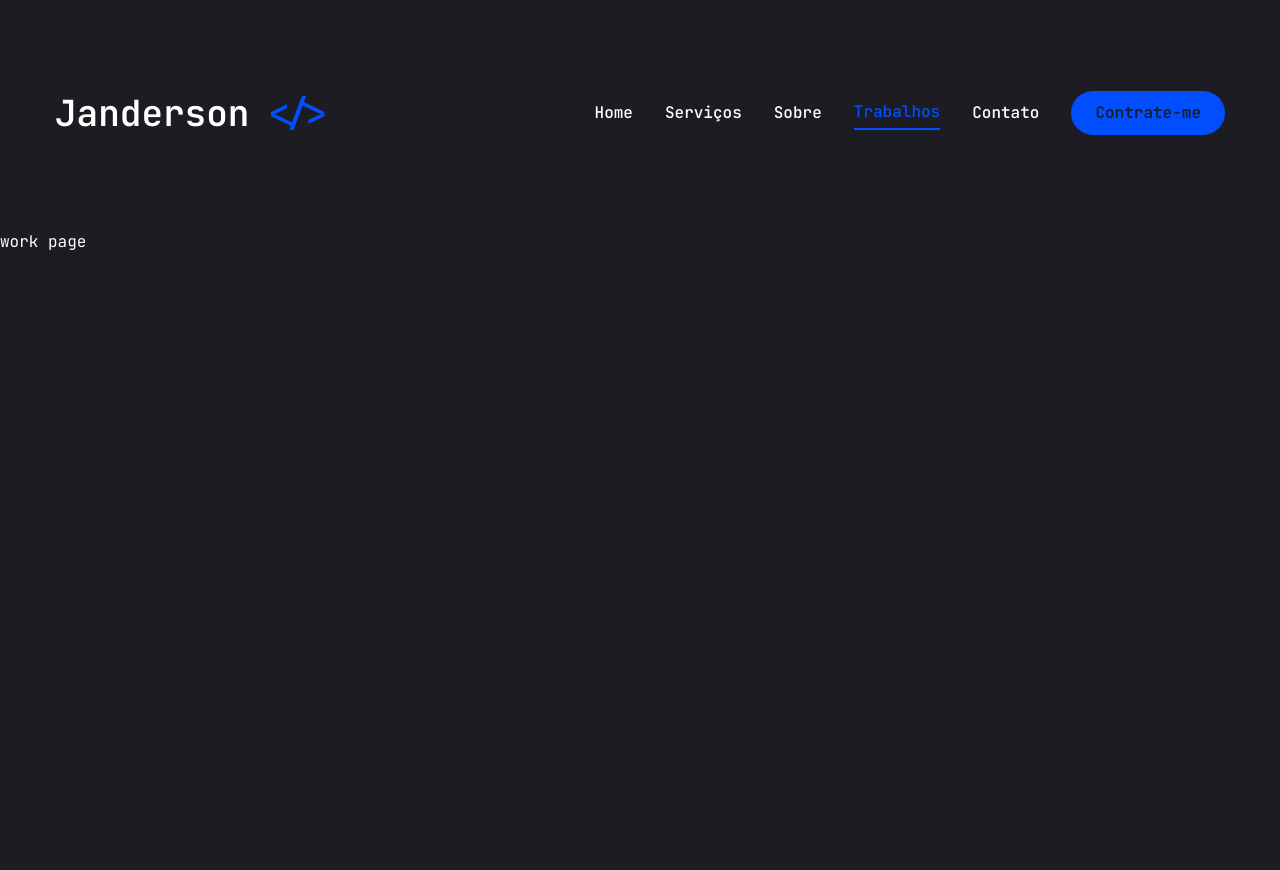
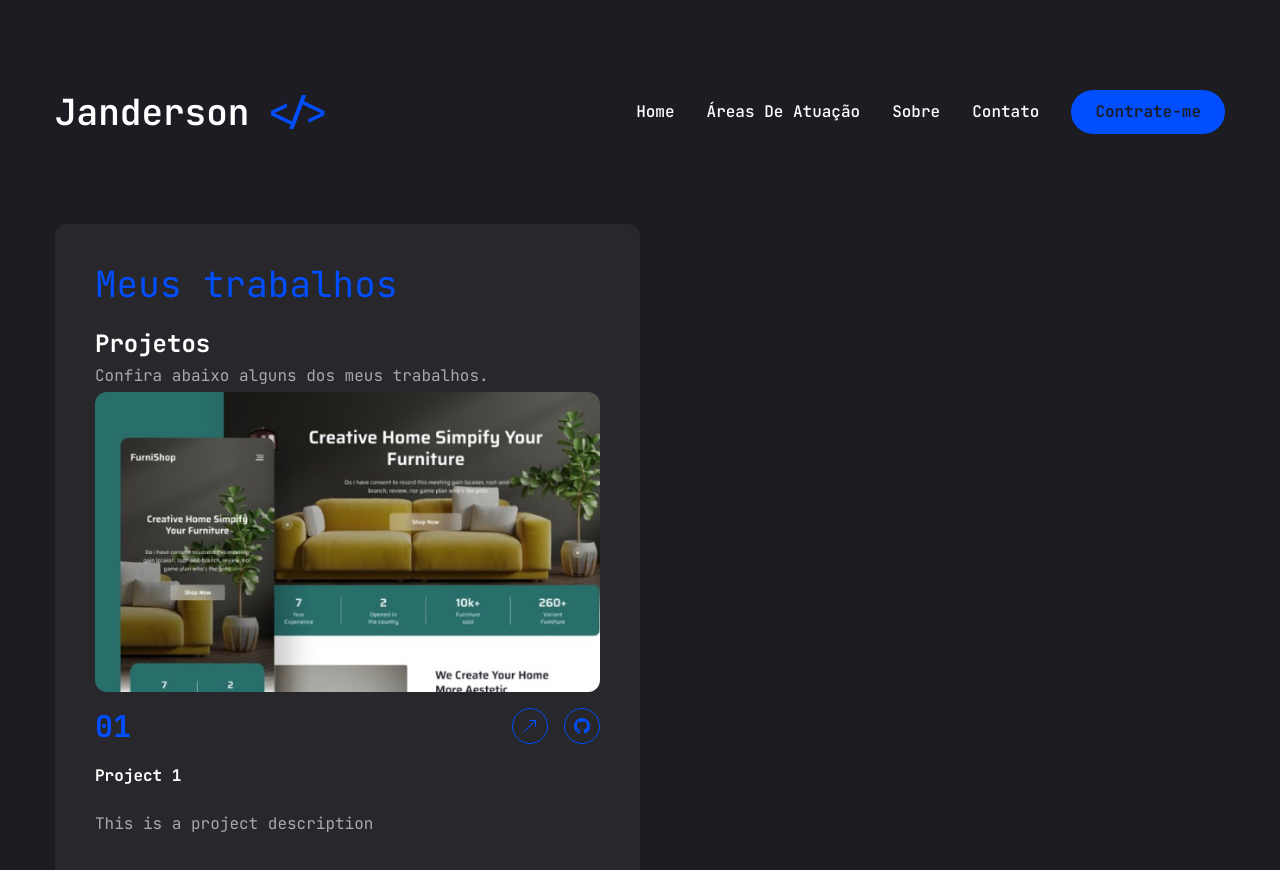
Before and after one commit to jandersonvb/janderson-portifolio, a Next.js app: page /work in a window 1280 px wide. Shown: the top 870 px of the page. Before the commit the page ends 800 px from the top, so only its background shows below. Built offline with nearby package versions, Linux system fonts and the light colour scheme.

Commit message:
feat: create page contact

```diff
--- a/app/contact/page.tsx
+++ b/app/contact/page.tsx
@@ -1,9 +1,86 @@
-import React from 'react';
+"use client"
 
-// import { Container } from './styles';
+import { useState } from "react"
+import { Button } from "@/components/ui/button"
+import { Input } from "@/components/ui/input"
+import { Textarea } from "@/components/ui/textarea"
+import { Select, SelectContent, SelectGroup, SelectItem, SelectLabel, SelectTrigger, SelectValue } from "@/components/ui/select"
+import { FaPhoneAlt, FaEnvelope, FaMapMarkedAlt } from "react-icons/fa"
+import { motion } from "framer-motion"
+import Link from "next/link"
+import Photo from "@/components/Photo"
+
+const infos = [
+  {
+    icon: <FaPhoneAlt />,
+    title: "Telefone",
+    description: "(35) 99810-2070",
+    path: "https://wa.me/5535998102070",
+
+
+  },
+  {
+    icon: <FaEnvelope />,
+    title: "Email",
+    description: "jandersonvb.dev@gmail.com",
+    path: "mailto:jandersonvb.dev@gmail.com",
+  },
+  {
+    icon: <FaMapMarkedAlt />,
+    title: "Endereço",
+    description: "Avenida padra lourenço da costa, 3415, Itajubá - MG",
+    path: "https://www.google.com/maps?q=Av.+Padre+Lourenço+da+Costa-Rodovia+Br-459,+3415,+Itajubá+-+MG",
+
+  }
+]
 
 const Contact: React.FC = () => {
-  return <div>contact page</div>
+
+
+  return (
+    <motion.section
+      initial={{ opacity: 0 }}
+      animate={{ opacity: 1, transition: { delay: 1, duration: 0.4, ease: "easeIn" } }}
+      className="py-6"
+    >
+      <div className="container mx-auto">
+        <div className="flex flex-col xl:flex-row gap-[30px]">
+          <div className="xl:h-[54%] order-2 xl:order-none">
+            <div className="flex flex-col gap-6 p-10 bg-[#27272c] rounded-xl">
+              <h2 className="text-4xl text-accent">Vamos trabalhar juntos?</h2>
+              <div className="grid grid-cols-1 gap-6">
+                <div>
+                  <h2 className="text-2xl font-bold">Informações de contato</h2>
+                  <p className="text-white/60">Entre em contato comigo através dos meios abaixo.</p>
+                  <div className="flex flex-col gap-4">
+                    {infos.map((item, index) => (
+                      <div key={index} className="flex gap-4 items-center">
+                        <Link href={item.path} className="w-9 h-9 border border-accent rounded-full flex justify-center items-center text-accent text-base hover:bg-accent hover:text-primary hover:transition-all duration-500" target='_blank'>
+                          {item.icon}
+                        </Link>
+                        <div>
+                          <h3 className="font-bold text-accent">{item.title}</h3>
+                          <p>{item.description}</p>
+                        </div>
+                      </div>
+                    ))}
+                  </div>
+                  <div className="mt-4">
+
+                  </div>
+                </div>
+              </div>
+            </div>
+          </div>
+          <div className="flex-1 flex items-center xl:justify-end order-1 xl:order-none mb-8 xl:mb-0">
+            <div className="order-1 xl:order-none mb-8 xl:mb-0">
+              <Photo />
+            </div>
+          </div>
+        </div>
+      </div>
+    </motion.section>
+  )
 }
 
-export default Contact;
+export default Contact
--- a/app/page.tsx
+++ b/app/page.tsx
@@ -25,7 +25,7 @@ function downloadCV() {
 const Home: React.FC = () => {
   return (
     <section className="h-full">
-      <div className="container mx-auto h-full">
+      <div className="container mx-auto ">
         <div className="flex flex-col xl:flex-row items-center justify-between">
           <div className="text-center xl:text-left order-2 xl:order-none">
             <span className="text-xl">Software Developer</span>
--- a/app/work/page.tsx
+++ b/app/work/page.tsx
@@ -1,9 +1,117 @@
-import React from 'react';
+"use client";
 
-// import { Container } from './styles';
+import { motion } from "framer-motion";
+import React, { useState } from "react";
+import { Swiper, SwiperSlide } from 'swiper/react';
+import 'swiper/css';
+import { BsArrowUpRight, BsGithub } from "react-icons/bs";
+import { Tooltip, TooltipContent, TooltipProvider, TooltipTrigger } from "@/components/ui/tooltip";
+import Link from "next/link";
+import Image from "next/image";
+
+const projects = [
+  {
+    num: '01',
+    category: 'front-end',
+    title: 'Project 1',
+    description: 'This is a project description',
+    stack: [{ name: "Html 5" }, { name: "Css 3" }, { name: "Javascript" }, { name: "React" }],
+    image: "/assets/work/thumb1.png",
+    live: "https://live-project1.com",
+    github: "https://github.com/user/project1"
+  },
+  {
+    num: '02',
+    category: 'back-end',
+    title: 'Project 2',
+    description: 'This is a project description',
+    stack: [{ name: "Html 5" }, { name: "Css 3" }, { name: "Javascript" }, { name: "React" }],
+    image: "/assets/work/thumb2.png",
+    live: "https://live-project2.com",
+    github: "https://github.com/user/project2"
+  },
+  {
+    num: '03',
+    category: 'full-stack',
+    title: 'Project 3',
+    description: 'This is a project description',
+    stack: [{ name: "Html 5" }, { name: "Css 3" }, { name: "Javascript" }, { name: "React" }],
+    image: "/assets/work/thumb3.png",
+    live: "https://live-project3.com",
+    github: "https://github.com/user/project3"
+  },
+];
 
 const Work: React.FC = () => {
-  return <div>work page</div>;
+  const [project, setProject] = useState(projects[0]);
+
+  return (
+    <motion.section
+      initial={{ opacity: 0 }}
+      animate={{ opacity: 1, transition: { delay: 1, duration: 0.4, ease: "easeIn" } }}
+      className="h-full flex flex-col justify-center py-12 xl:py-0"
+    >
+      <div className="container mx-auto">
+        <div className="flex flex-col xl:flex-row gap-[30px]">
+          <div className="w-full xl:w-[50%] xl:h-[460px] flex flex-col">
+            <div className="flex flex-col gap-6 p-10 bg-[#27272c] rounded-xl">
+              <h2 className="text-4xl text-accent">Meus trabalhos</h2>
+              <div className="grid grid-cols-1 gap-6">
+                <div>
+                  <h2 className="text-2xl font-bold">Projetos</h2>
+                  <p className="text-white/60">Confira abaixo alguns dos meus trabalhos.</p>
+                  <Swiper
+                    slidesPerView={1}
+                    navigation
+                    pagination={{ clickable: true }}
+                    onSlideChange={(swiper) => setProject(projects[swiper.activeIndex])}
+                  >
+                    {projects.map((project, index) => (
+                      <SwiperSlide key={index}>
+                        <div className="flex flex-col gap-4">
+                          <div className="relative w-full h-[300px]">
+                            <Image
+                              src={project.image}
+                              fill
+                              className="rounded-xl object-cover"
+                              alt={project.title}
+                            />
+                          </div>
+                          <div className="flex justify-between items-center">
+                            <div className="text-3xl font-bold text-accent">{project.num}</div>
+                            <div className="flex gap-4">
+                              <Link href={project.live} className="w-9 h-9 border border-accent rounded-full flex justify-center items-center text-accent text-base hover:bg-accent hover:text-primary hover:transition-all duration-500" target='_blank'>
+                                <BsArrowUpRight />
+                              </Link>
+                              <Link href={project.github} className="w-9 h-9 border border-accent rounded-full flex justify-center items-center text-accent text-base hover:bg-accent hover:text-primary hover:transition-all duration-500" target='_blank'>
+                                <BsGithub />
+                              </Link>
+                            </div>
+                          </div>
+                          <h3 className="text-2 xl font-bold text-white">{project.title}</h3>
+                          <p className="text-white/60">{project.description}</p>
+                          <div className="flex gap-4">
+
+
+                          </div>
+                        </div>
+                      </SwiperSlide>
+                    ))}
+                  </Swiper>
+                </div>
+              </div>
+            </div>
+          </div>
+          <div className="flex-1 flex items-center xl:justify-end order-1 xl:order-none mb-8 xl:mb-0">
+            <div className="order-1 xl:order-none mb-8 xl:mb-0">
+              <div className="relative w-full h-[400px]">
+                <Image src={project.image} layout="fill" objectFit="cover" className="rounded-xl" alt={""} />
+              </div>
+            </div>
+          </div>
+        </div>
+      </div>
+    </motion.section>
+  )
 }
-
 export default Work;
--- a/components/Header.tsx
+++ b/components/Header.tsx
@@ -1,8 +1,7 @@
 import Link from "next/link";
+import MobileNav from "./MobileNav";
 import Nav from "./Nav";
 import { Button } from "./ui/button";
-import Image from "next/image";
-import MobileNav from "./MobileNav";
 
 const Header: React.FC = () => {
   return (
@@ -20,11 +19,15 @@ const Header: React.FC = () => {
         {/* Desktop nav  */}
         <div className="hidden xl:flex items-center gap-8">
           <Nav />
-          <Link href="/contact">
+          <Link
+            href="https://wa.me/5535998102070"
+            target="_blank"
+            rel="noopener noreferrer">
             <Button
               className="bg-accent hover:bg-accent-hover transition-colors duration-300 ease-in-out"
             >Contrate-me</Button>
           </Link>
+
         </div>
 
         {/* Mobile nav */}
--- a/components/Nav.tsx
+++ b/components/Nav.tsx
@@ -9,17 +9,17 @@ const links = [
     path: "/"
   },
   {
-    name: "serviços",
+    name: "áreas de atuação",
     path: "/services"
   },
   {
     name: "sobre",
     path: "/about"
   },
-  {
-    name: "trabalhos",
-    path: "/work"
-  },
+  // {
+  //   name: "trabalhos",
+  //   path: "/work"
+  // },
   {
     name: "contato",
     path: "/contact"
--- a/components/Stats.tsx
+++ b/components/Stats.tsx
@@ -16,8 +16,8 @@ const stats = [
     text: "Skill de tecnologia"
   },
   {
-    num: 50,
-    text: "Commit no GitHub"
+    num: 390,
+    text: "Commits no GitHub"
   }
 ]
 
--- a/components/ui/input.tsx
+++ b/components/ui/input.tsx
@@ -3,7 +3,7 @@ import * as React from "react"
 import { cn } from "@/lib/utils"
 
 export interface InputProps
-  extends React.InputHTMLAttributes<HTMLInputElement> {}
+  extends React.InputHTMLAttributes<HTMLInputElement> { }
 
 const Input = React.forwardRef<HTMLInputElement, InputProps>(
   ({ className, type, ...props }, ref) => {
@@ -11,7 +11,7 @@ const Input = React.forwardRef<HTMLInputElement, InputProps>(
       <input
         type={type}
         className={cn(
-          "flex h-10 w-full rounded-md border border-slate-200 bg-white px-3 py-2 text-sm ring-offset-white file:border-0 file:bg-transparent file:text-sm file:font-medium placeholder:text-slate-500 focus-visible:outline-none focus-visible:ring-2 focus-visible:ring-slate-950 focus-visible:ring-offset-2 disabled:cursor-not-allowed disabled:opacity-50 dark:border-slate-800 dark:bg-slate-950 dark:ring-offset-slate-950 dark:placeholder:text-slate-400 dark:focus-visible:ring-slate-300",
+          "flex h-[48px] rounded-md border border-white/10 focus:border-accent font-light bg-primary px-4 py-5 text-base placeholder:text-white/60 outline-none",
           className
         )}
         ref={ref}
--- a/package.json
+++ b/package.json
@@ -25,6 +25,7 @@
     "react-countup": "^6.5.3",
     "react-dom": "^18",
     "react-icons": "^5.2.1",
+    "swiper": "^11.1.4",
     "tailwind-merge": "^2.3.0",
     "tailwindcss-animate": "^1.0.7"
   },
```
Also changed, not shown: app/about/page.tsx (+2 -22 lines), .eslintrc.json, 1 other file (tests, documents, lock files or other folders).
